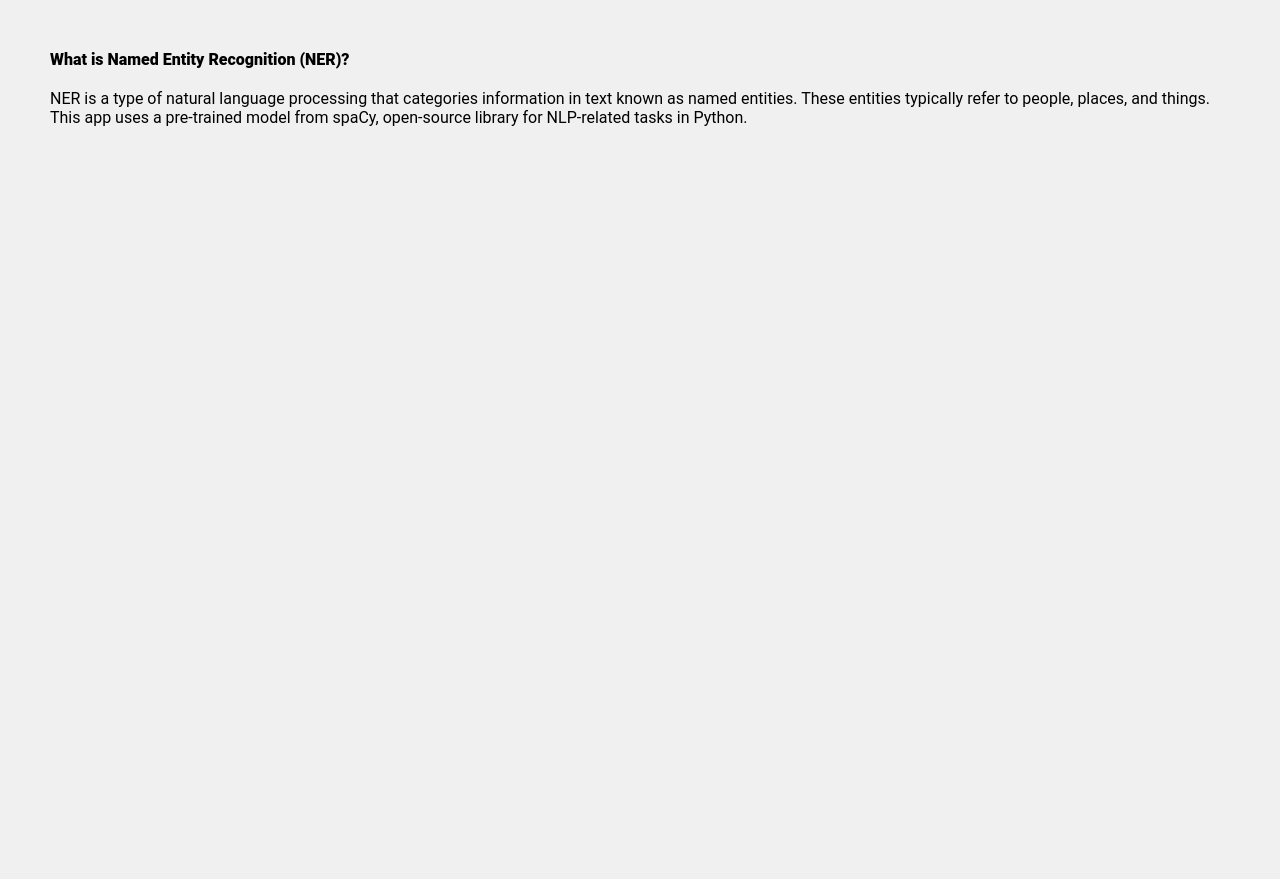
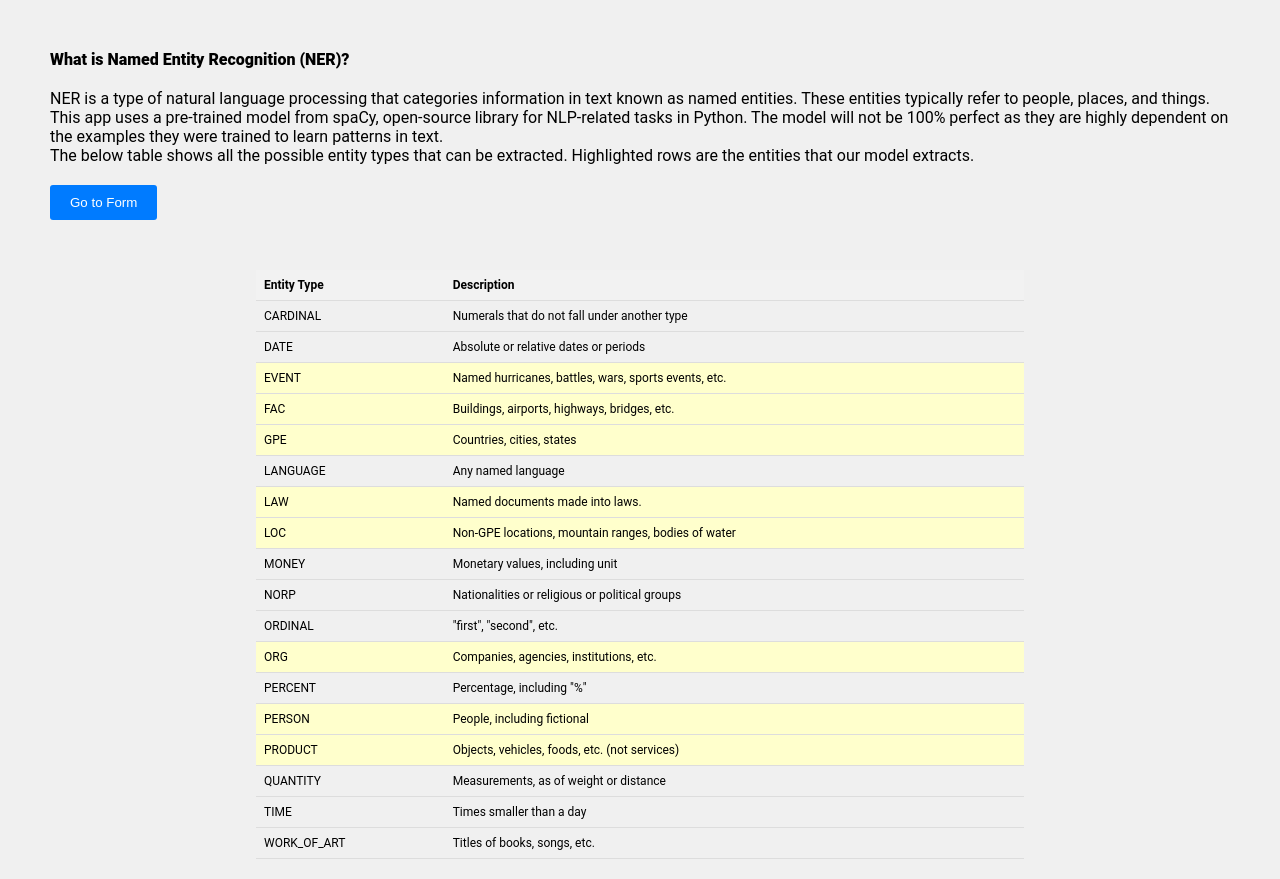
Before and after one commit to pfyeh1/ner_fastapi, a FastAPI app: page / in a window 1280 px wide. Before the commit the page ends 126 px from the top, so only its background shows below. Run offline with FastAPI, Linux system fonts and the light colour scheme; parts of the project's set-up code (start-up, migrations or seed data) failed here and were passed over.

Commit message:
improve templates for tables and add more descriptions in index.html

```diff
--- a/static/style.css
+++ b/static/style.css
@@ -83,3 +83,27 @@ button {
 button:hover {
   background-color: #0056b3;
 }
+
+/* Table styles */
+table {
+  width: 60%;
+  border-collapse: collapse;
+  margin: 0 auto;
+  margin-bottom: 20px;
+    padding: 10px;
+}
+
+th, td {
+  padding: 8px;
+  text-align: left;
+  border-bottom: 1px solid #ddd;
+  font-size: 12px;
+}
+
+th {
+  background-color: #f2f2f2;
+}
+
+tr.highlight {
+  background-color: #ffffcc; /* Light yellow background color */
+}
--- a/templates/form.html
+++ b/templates/form.html
@@ -13,9 +13,6 @@
         .container {
             width: 50%;
             margin: 0 auto;
-            background-color: #fff;
-            border-radius: 5px;
-            box-shadow: 0 2px 4px rgba(0, 0, 0, 0.1);
         }
         h1 {
             text-align: center;
--- a/templates/index.html
+++ b/templates/index.html
@@ -3,6 +3,11 @@
 <head>
     <title>NER Extractor</title>
     <link rel="stylesheet" type="text/css" href="static/style.css">
+ <style>
+      .container button {
+       margin-top: 20px;
+    }
+</style>
 </head>
 <body>
     <div class="container">
@@ -10,8 +15,92 @@
         <p>NER is a type of natural language processing that categories
         information in text known as named entities. These entities typically refer
         to people, places, and things. This app uses a pre-trained model from spaCy,
-        open-source library for NLP-related tasks in Python.
+        open-source library for NLP-related tasks in Python. The model will not be 100% perfect
+        as they are highly dependent on the examples they were trained to learn patterns in text.
         </p>
+        <p>The below table shows all the possible entity types that can be extracted.
+            Highlighted rows are the entities that our model extracts.</p>
+        <a href="/form"><button>Go to Form</button></a>
+    </div>
+    <tiv class = "table-container">
+    <table>
+        <tr>
+            <th>Entity Type</th>
+            <th>Description</th>
+        </tr>
+        <tr>
+            <td>CARDINAL</td>
+            <td>Numerals that do not fall under another type</td>
+        </tr>
+        <tr>
+            <td>DATE</td>
+            <td>Absolute or relative dates or periods</td>
+        </tr>
+        <tr class = "highlight">
+            <td>EVENT</td>
+            <td>Named hurricanes, battles, wars, sports events, etc.</td>
+        </tr>
+        <tr class = "highlight">
+            <td>FAC</td>
+            <td>Buildings, airports, highways, bridges, etc.</td>
+        </tr>
+        <tr class = "highlight">
+            <td>GPE</td>
+            <td>Countries, cities, states</td>
+        </tr>
+        <tr>
+            <td>LANGUAGE</td>
+            <td>Any named language</td>
+        </tr>
+        <tr class = "highlight">
+            <td>LAW</td>
+            <td>Named documents made into laws.</td>
+        </tr>
+        <tr class = "highlight">
+            <td>LOC</td>
+            <td>Non-GPE locations, mountain ranges, bodies of water</td>
+        </tr>
+        <tr>
+            <td>MONEY</td>
+            <td>Monetary values, including unit</td>
+        </tr>
+        <tr>
+            <td>NORP</td>
+            <td>Nationalities or religious or political groups</td>
+        </tr>
+        <tr>
+            <td>ORDINAL</td>
+            <td>"first", "second", etc.</td>
+        </tr>
+        <tr class = "highlight">
+            <td>ORG</td>
+            <td>Companies, agencies, institutions, etc.</td>
+        </tr>
+        <tr>
+            <td>PERCENT</td>
+            <td>Percentage, including "%"</td>
+        </tr>
+        <tr class = "highlight">
+            <td>PERSON</td>
+            <td>People, including fictional</td>
+        </tr>
+        <tr class = "highlight">
+            <td>PRODUCT</td>
+            <td>Objects, vehicles, foods, etc. (not services)</td>
+        </tr>
+        <tr>
+            <td>QUANTITY</td>
+            <td>Measurements, as of weight or distance</td>
+        </tr>
+        <tr>
+            <td>TIME</td>
+            <td>Times smaller than a day</td>
+        </tr>
+        <tr>
+            <td>WORK_OF_ART</td>
+            <td>Titles of books, songs, etc.</td>
+        </tr>
+    </table>
     </div>
 </body>
 </html>
```
